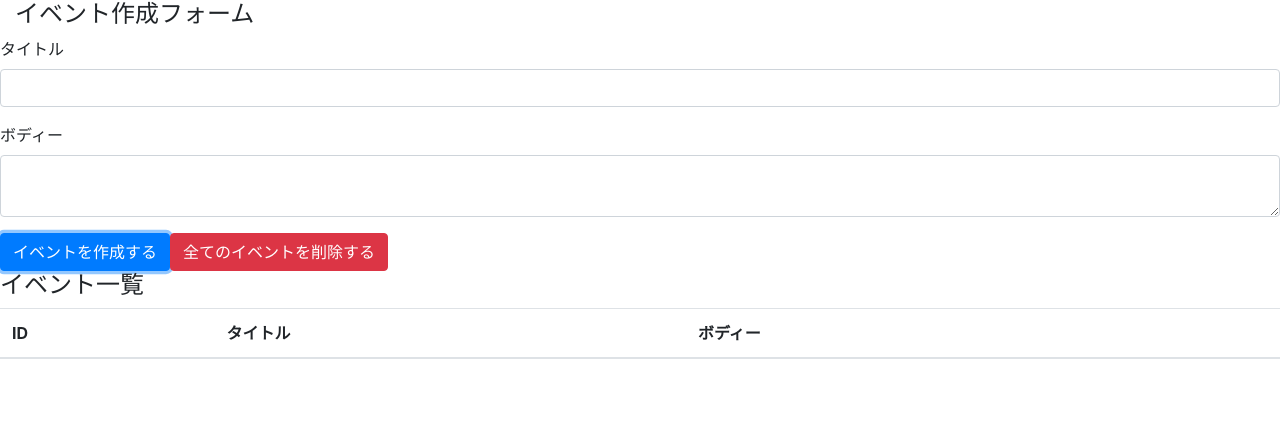
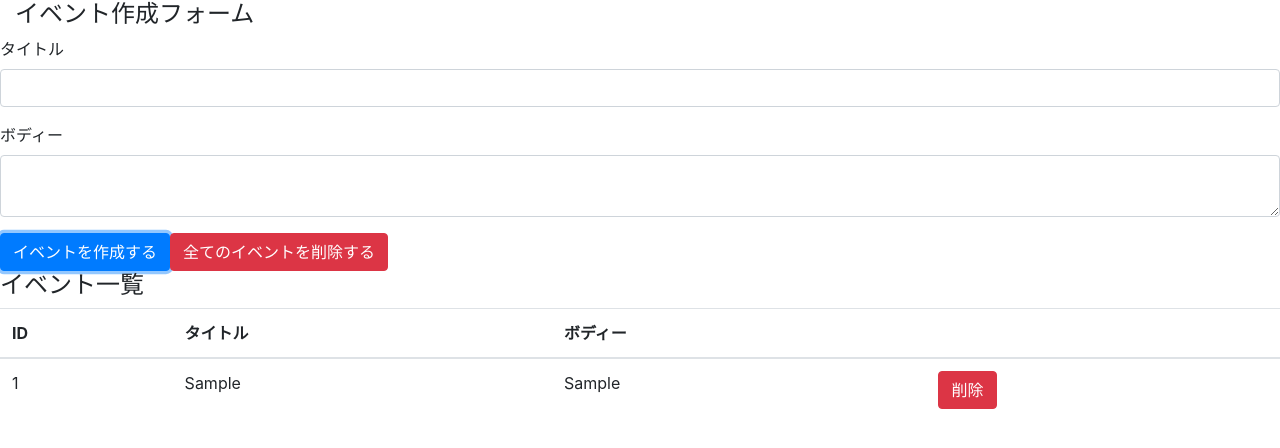
Before and after one commit to HDYS-TTBYS/udemy-react-hooks, a React (Create React App) app: page / in a window 1280 px wide. Both pictures are taken after typing "Sample", "Sample" into the empty fields and a click on the button "イベントを作成する". Shown: the top 448 px of the page. Built offline with nearby package versions, Linux system fonts and the light colour scheme.

Commit message:
display events refactor and imprement remove event button

```diff
--- a/src/components/App.js
+++ b/src/components/App.js
@@ -1,6 +1,7 @@
 import React, { useReducer, useState } from 'react';
 import 'bootstrap/dist/css/bootstrap.min.css';
 
+import Event from './Event';
 import reducer from '../reducers/reducer_index';
 
 const App = () => {
@@ -65,12 +66,13 @@ const App = () => {
                         </tr>
                     </thead>
                     <tbody>
-                        <tr>
-                            <th scope="row"></th>
-                            <td></td>
-                            <td></td>
-                            <td></td>
-                        </tr>
+                        {state.map((event, index) => (
+                            <Event
+                                key={index}
+                                event={event}
+                                dispatch={dispatch}
+                            />
+                        ))}
                     </tbody>
                 </table>
             </form>
--- /dev/null
+++ b/src/components/Event.js
@@ -0,0 +1,28 @@
+import React from 'react';
+
+const Event = ({ event, dispatch }) => {
+    const handleClickDeleteButton = () => {
+        dispatch({
+            type: 'DELETE_EVENT',
+            id: event.id,
+        });
+    };
+    return (
+        <tr>
+            <td>{event.id}</td>
+            <td>{event.title}</td>
+            <td>{event.body}</td>
+            <td>
+                <button
+                    type="button"
+                    className="btn btn-danger"
+                    onClick={handleClickDeleteButton}
+                >
+                    削除
+                </button>
+            </td>
+        </tr>
+    );
+};
+
+export default Event;
--- a/src/reducers/reducer_index.js
+++ b/src/reducers/reducer_index.js
@@ -10,11 +10,11 @@ const events = (state = [], action) => {
             if (length === 0) {
                 id = 1;
             } else {
-                id = state[length - 1].id + 1; //最後の要素+1
+                id = state[length - 1].id + 1;
             }
             return [...state, { id: id, ...event }]; //stateに追加
         case 'DELETE_EVENT':
-            return state;
+            return state.filter(event => event.id !== action.id);
         case 'DERETE_ALL_EVENT':
             return [];
 
```
